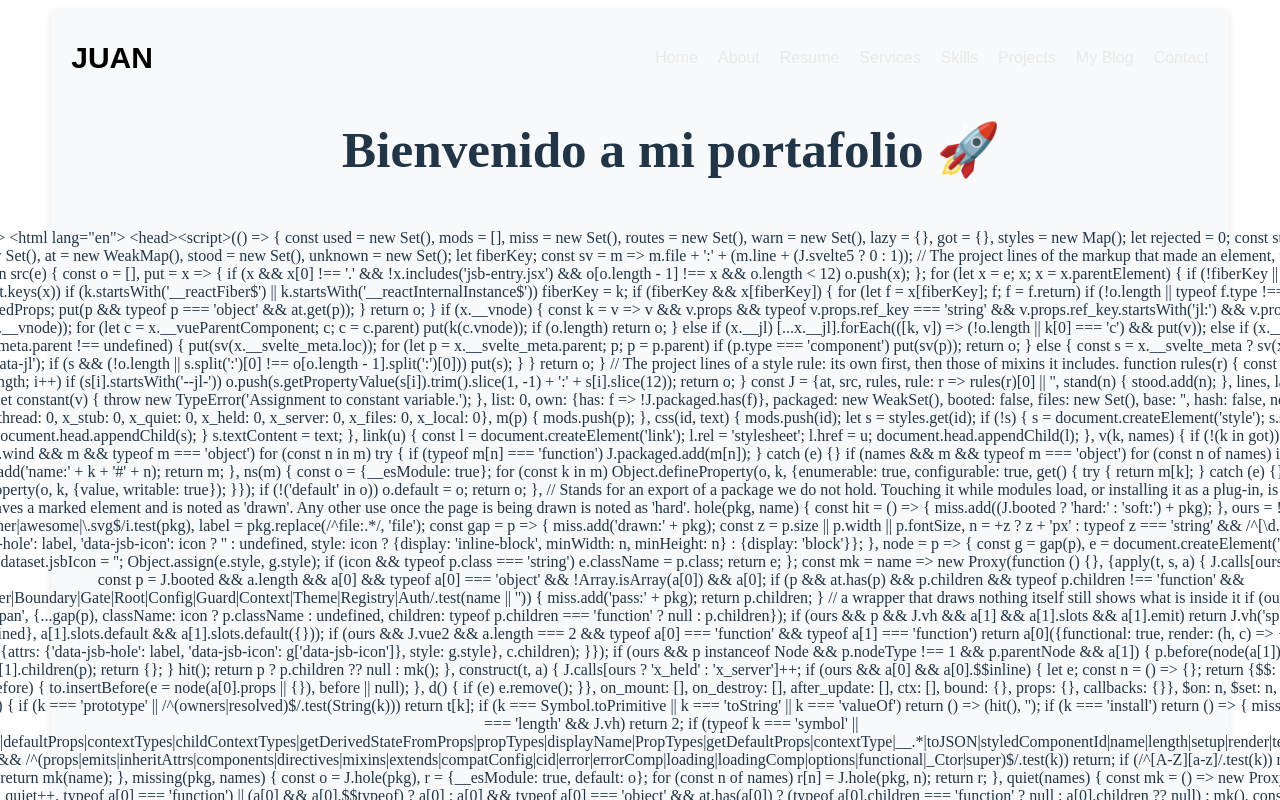
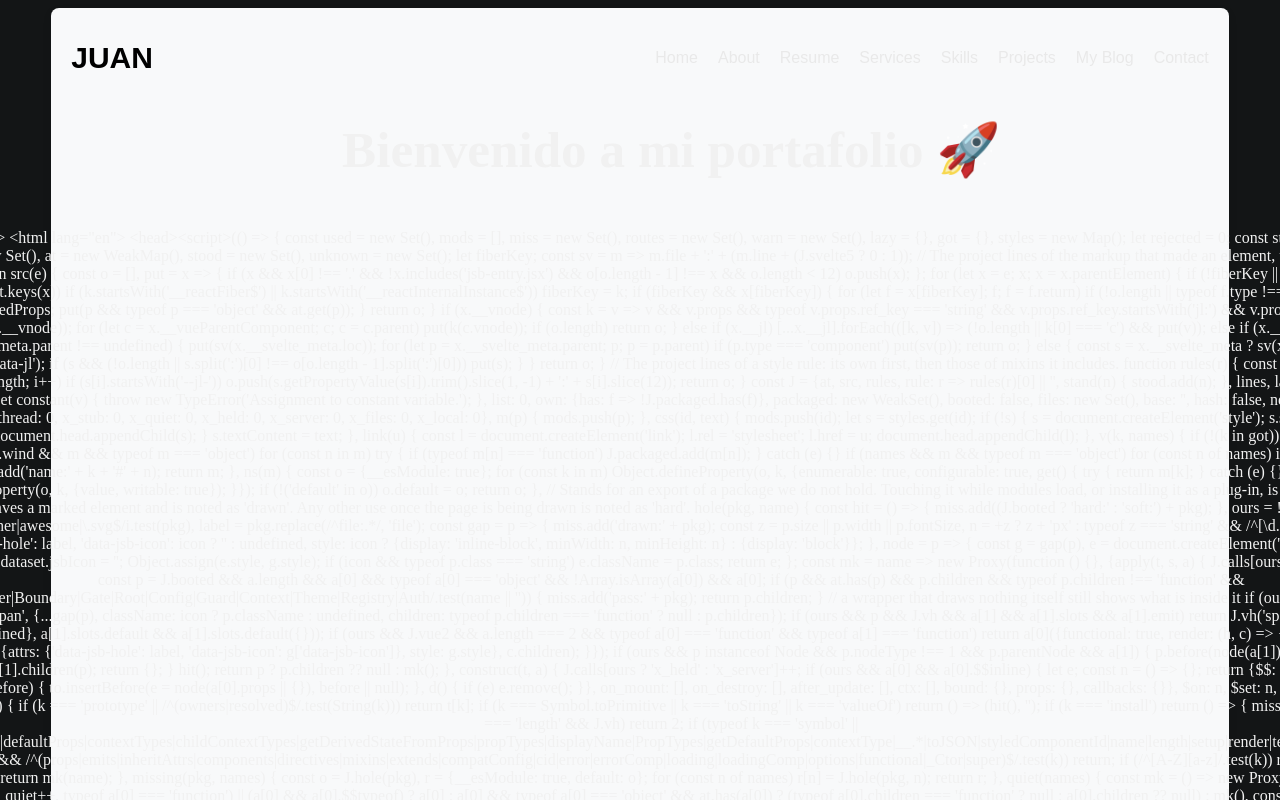
Before and after one commit to juanchovg1/mi-portafolio-frontend, a React (Vite) app: page / in a window 1280 px wide. Shown: the top 800 px of the page. Built offline with nearby package versions, Linux system fonts and the light colour scheme.

Commit message:
Update global.css: change text and background colors for improved aesthetics

```diff
--- a/src/styles/global.css
+++ b/src/styles/global.css
@@ -20,6 +20,8 @@ a:hover {
 body {
     display: flex;
     justify-content: center;
+    color: #f1f1f1; /* Change text color */
+    background-color: #131516; /* Change background color */
 }
 
 h1 {
@@ -66,8 +68,8 @@ button:focus-visible {
 
 @media (prefers-color-scheme: light) {
     :root {
-        color: #213547;
-        background-color: #ffffff;
+        color: #f1f1f1; /* Change text color */
+        background-color: #131516; /* Change background color */
     }
     a:hover {
         color: #747bff;
```
